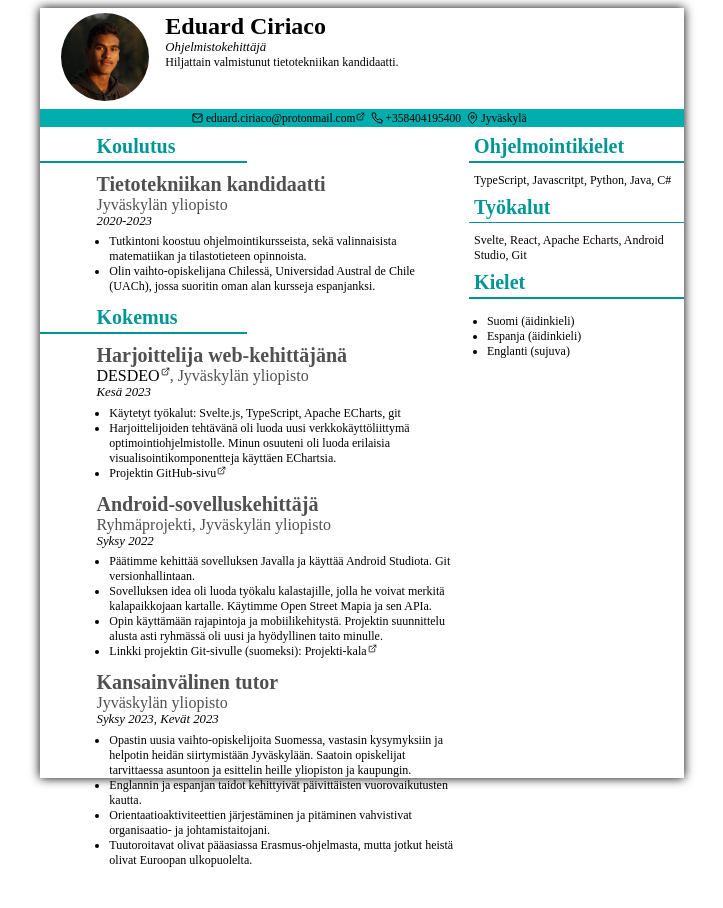
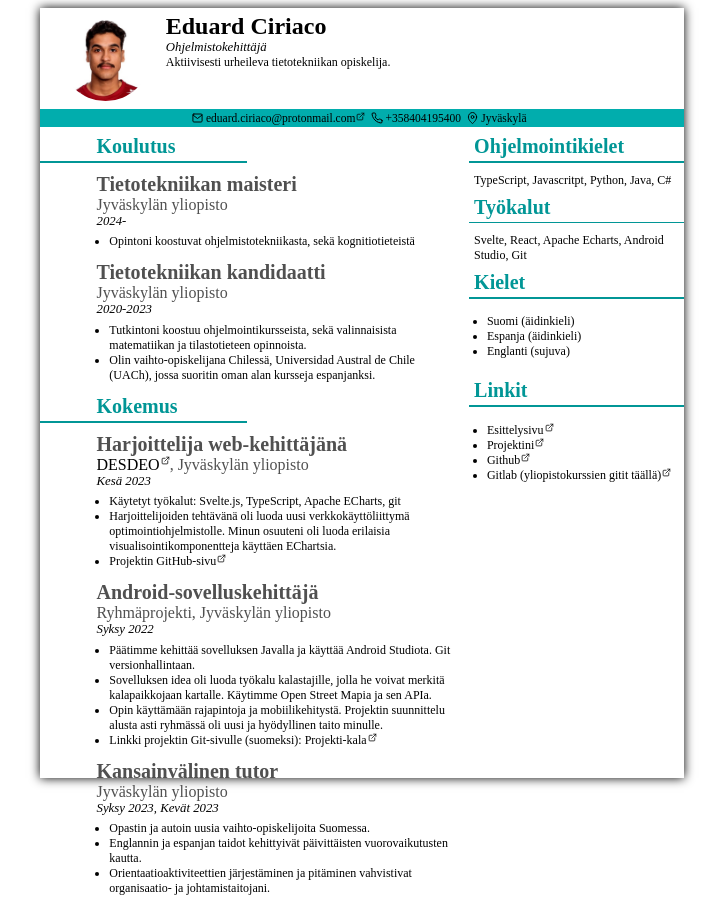
Before and after one commit to edciriac/resume, a plain HTML site: page index.html in a window 1280 px wide. Shown: the whole page, without its empty margins (278-1001 px from the left). Before the commit the page ends 880 px from the top, so only its background shows below. Drawn offline with Linux system fonts and the light colour scheme.

Commit message:
Update links and education

```diff
--- a/index.html
+++ b/index.html
@@ -10,11 +10,11 @@
     <body>
         <div id="paper">
             <div id="bio">
-                <img src="media/Edustus.jpg" alt="Kuva Eduard Ciriacosta">
+                <img src="media/JJK_Eduard_Ciriaco_closeup.jpg" alt="Kuva Eduard Ciriacosta">
                 <div>
                     <h1>Eduard Ciriaco</h1>
                     <h3>Ohjelmistokehittäjä</h3>
-                    <p>Hiljattain valmistunut tietotekniikan kandidaatti.</p>
+                    <p>Aktiivisesti urheileva tietotekniikan opiskelija.</p>
                 </div>
             </div>
             <div id="bar">
@@ -27,6 +27,14 @@
                     <div>
                         <h2 class="subheading">Koulutus</h2>
                         <article>
+                            <h2>Tietotekniikan maisteri</h2>
+                            <h4>Jyväskylän yliopisto</h4>
+                            <h3>2024-</h3>
+                            <ul>
+                                <li>Opintoni koostuvat ohjelmistotekniikasta, sekä kognitiotieteistä</li>
+                            </ul>
+                        </article>
+                        <article>
                             <h2>Tietotekniikan kandidaatti</h2>
                             <h4>Jyväskylän yliopisto</h4>
                             <h3>2020-2023</h3>
@@ -35,6 +43,7 @@
                                 <li>Olin vaihto-opiskelijana Chilessä, Universidad Austral de Chile (UACh), jossa suoritin oman alan kursseja espanjanksi.</li>
                             </ul>
                         </article>
+
                     </div>
                     <div id="exp">
                         <h2 class="subheading">Kokemus</h2>
@@ -66,10 +75,11 @@
                             <h4>Jyväskylän yliopisto</h4>
                             <h3>Syksy 2023, Kevät 2023</h3>
                             <ul>
-                                <li>Opastin uusia vaihto-opiskelijoita Suomessa, vastasin kysymyksiin ja helpotin heidän siirtymistään Jyväskylään. Saatoin opiskelijat tarvittaessa asuntoon ja esittelin heille yliopiston ja kaupungin.</li>
+                                <li>Opastin ja autoin uusia vaihto-opiskelijoita Suomessa.</li>
+                                <!-- <li>Opastin uusia vaihto-opiskelijoita Suomessa, vastasin kysymyksiin ja helpotin heidän siirtymistään Jyväskylään. Saatoin opiskelijat tarvittaessa asuntoon ja esittelin heille yliopiston ja kaupungin.</li> -->
                                 <li>Englannin ja espanjan taidot kehittyivät päivittäisten vuorovaikutusten kautta.</li>
                                 <li>Orientaatioaktiviteettien järjestäminen ja pitäminen vahvistivat organisaatio- ja johtamistaitojani.</li>
-                                <li>Tuutoroitavat olivat pääasiassa Erasmus-ohjelmasta, mutta jotkut heistä olivat Euroopan ulkopuolelta.</li>
+                                <!-- <li>Tuutoroitavat olivat pääasiassa Erasmus-ohjelmasta, mutta jotkut heistä olivat Euroopan ulkopuolelta.</li> -->
                             </ul>
                         </article>
 
@@ -94,6 +104,15 @@
                             <li>Englanti (sujuva)</li>
                         </ul>
                     </div>
+                    <div>
+                        <h2 class="subheading">Linkit</h2>
+                        <ul>
+                            <li><a href="http://users.jyu.fi/~edciriac/EduardCiriaco/">Esittelysivu</a></li>
+                            <li><a href="http://users.jyu.fi/~edciriac/Projects/">Projektini</a></li>
+                            <li><a href="https://github.com/edciriac">Github</a></li>
+                            <li><a href="https://gitlab.jyu.fi/edciriac">Gitlab (yliopistokurssien gitit täällä)</a></li>
+                        </ul>
+                    </div>
                 </div>
             </div>
         </div>
--- a/print.css
+++ b/print.css
@@ -4,8 +4,8 @@
 body, html{
 	margin: 0;
 }
-#content a:link:after,
-#content a:visited:after {
+#jobed a:link:after,
+#jobed a:visited:after {
 	content: " (" attr(href)")";
 	font-size: 90%;
 	background: transparent;
```
Also changed, not shown: media/JJK_Eduard_Ciriaco-405x480_cropped.png (added), media/JJK_Eduard_Ciriaco_closeup.jpg (added).
